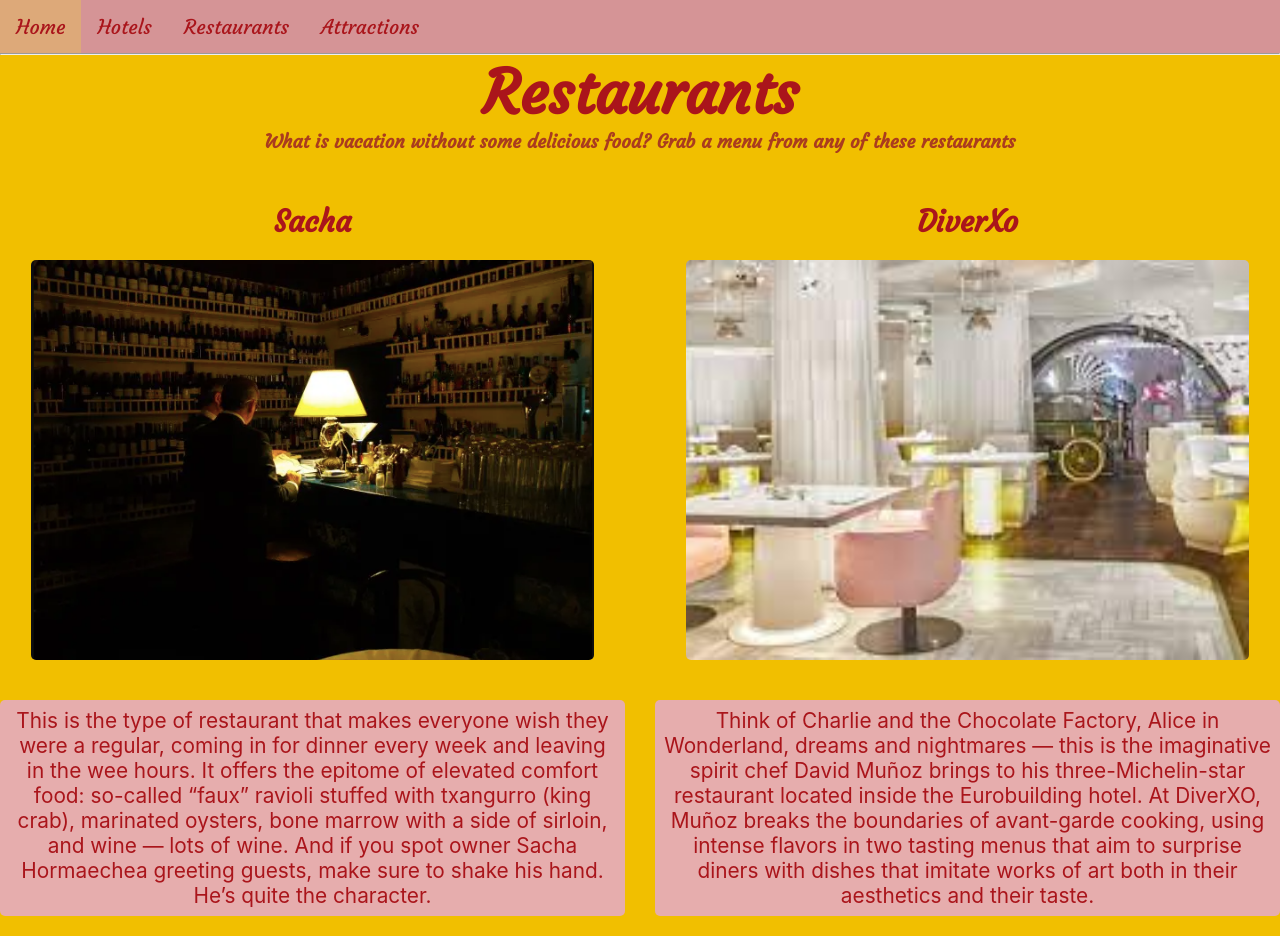
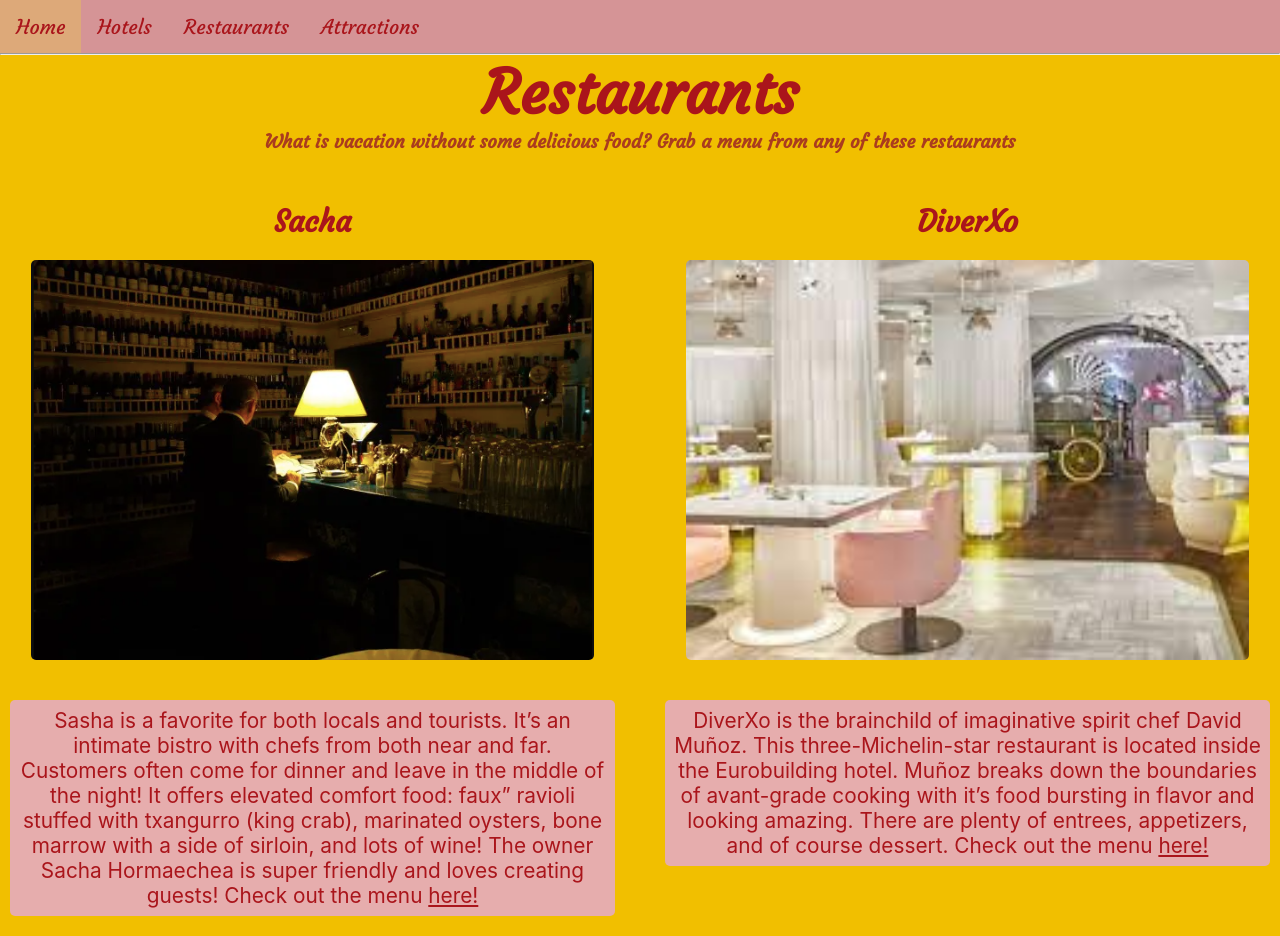
Before and after one commit to shafali731/Spain-Trip-Website, a React (Create React App) app: page /restaurants in a window 1280 px wide. Built offline with nearby package versions, Linux system fonts and the light colour scheme.

Commit message:
updated descs and fixed css

```diff
--- a/src/components/Restaurants.js
+++ b/src/components/Restaurants.js
@@ -16,7 +16,7 @@
           <h2>Sacha</h2>
           <img src={sacha} alt="spongebob house" />
           <p>
-          This is the type of restaurant that makes everyone wish they were a regular, coming in for dinner every week and leaving in the wee hours. It offers the epitome of elevated comfort food: so-called “faux” ravioli stuffed with txangurro (king crab), marinated oysters, bone marrow with a side of sirloin, and wine — lots of wine. And if you spot owner Sacha Hormaechea greeting guests, make sure to shake his hand. He’s quite the character.
+          Sasha is a favorite for both locals and tourists. It’s an intimate bistro with chefs from both near and far. Customers often come for dinner and leave in the middle of the night! It offers elevated comfort food: faux” ravioli stuffed with txangurro (king crab), marinated oysters, bone marrow with a side of sirloin, and lots of wine! The owner Sacha Hormaechea is super friendly and loves creating guests! Check out the menu <a style= {{color: "rgb(170, 21, 27)"}} href="https://www.restaurantesacha.com">here!</a>
           </p>
           </div>
         </div>
@@ -25,8 +25,8 @@
         <h2>DiverXo</h2>
           <img src={diverxo} alt="patrick house" />
           <p>
-
-          Think of Charlie and the Chocolate Factory, Alice in Wonderland, dreams and nightmares — this is the imaginative spirit chef David Muñoz brings to his three-Michelin-star restaurant located inside the Eurobuilding hotel. At DiverXO, Muñoz breaks the boundaries of avant-garde cooking, using intense flavors in two tasting menus that aim to surprise diners with dishes that imitate works of art both in their aesthetics and their taste.          </p>
+          DiverXo is the brainchild of imaginative spirit chef David Muñoz. This three-Michelin-star restaurant is located inside the Eurobuilding hotel. Muñoz breaks down the boundaries of avant-grade cooking with it’s food bursting in flavor and looking amazing. There are plenty of entrees, appetizers, and of course dessert. Check out the menu <a style= {{color: "rgb(170, 21, 27)"}} href="https://diverxo.com/en/home/">here!</a>
+          </p>
         </div>
         </div>
       </div>
--- a/src/components/css/Hotels.css
+++ b/src/components/css/Hotels.css
@@ -25,52 +25,10 @@
     color: rgb(170, 21, 27);
     font-size: 1.3rem;
     border-radius: 5px;
-    max-width: 950%;
+    max-width: 100%;
     min-width: 285px;
     margin: 20px 10px;
     padding: 8px;
-}
-
-/* .spongebob, .patrick, .squidward {
-    display: flex;
-    flex-direction: column;
-    justify-content: space-evenly;
-    align-items: center;
-    flex-wrap: wrap;
-} */
-.spongebob, .patrick, .squidward {
-    /* display: flex;
-    flex-direction: row;
-    justify-content: space-evenly; */
-    /* align-items: center;
-    flex-wrap: wrap;
-    width: 40%; */
-    /* display: grid;
-    width: 50%;
-    height: 100%;
-    float: left;
-    padding: 15px;
-    background-color: rgb(241, 191, 0); */
-    /* max-width: 800px; */
-  /* margin: 0 auto;
-  display: grid;
-  grid-template-columns: repeat(2, 1fr);
-  grid-auto-rows: 1fr;
-  grid-column-gap: 30px;
-  grid-row-gap: 30px; */
-    /* grid-auto-rows: 1fr; */
-    /* display: grid;
-    grid-template-columns: repeat(auto-fill, minmax(16rem, 1fr));
-    grid-gap: 1.5rem;
-    justify-items: center;
-    margin: 0;
-    padding: 0; */
-  /* // Ensure content elements fill up the .column */
-  /* .element {
-    height: 100%;
-  } */
-    /* grid-auto-rows: 1fr */
-
 }
 
 .card{
--- a/src/components/css/Restaurants.css
+++ b/src/components/css/Restaurants.css
@@ -27,45 +27,9 @@
     border-radius: 5px;
     max-width: 100%;
     min-width: 285px;
-    margin: 20px 0px;
+    margin: 20px 10px;
     padding: 8px;
 }
-
-.spongebob, .patrick, .squidward {
-    /* display: flex;
-    flex-direction: row;
-    justify-content: space-evenly; */
-    /* align-items: center;
-    flex-wrap: wrap;
-    width: 40%; */
-    /* display: grid;
-    width: 50%;
-    height: 100%;
-    float: left;
-    padding: 15px;
-    background-color: rgb(241, 191, 0); */
-    /* max-width: 800px; */
-  /* margin: 0 auto;
-  display: grid;
-  grid-template-columns: repeat(2, 1fr);
-  grid-auto-rows: 1fr;
-  grid-column-gap: 30px;
-  grid-row-gap: 30px; */
-    /* grid-auto-rows: 1fr; */
-    /* display: grid;
-    grid-template-columns: repeat(auto-fill, minmax(16rem, 1fr));
-    grid-gap: 1.5rem;
-    justify-items: center;
-    margin: 0;
-    padding: 0; */
-  /* // Ensure content elements fill up the .column */
-  /* .element {
-    height: 100%;
-  } */
-    /* grid-auto-rows: 1fr */
-
-}
-
 .card{
     display: flex;
     flex-direction: column;
@@ -80,7 +44,6 @@
   grid-template-columns: repeat(2, 1fr);
   grid-auto-rows: 1fr;
   grid-column-gap: 30px;
-  /* grid-row-gap: 30px; */
 }
 h2{
     font-family: "Courgette";
```
